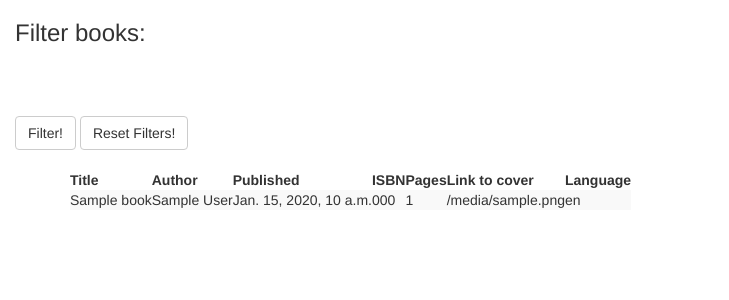
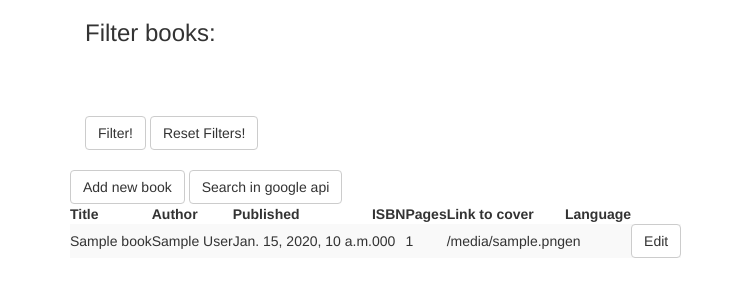
Before and after one commit to rehan-mateusz/Library, a Django app: template libraryproject/books/templates/books/book_list.html in a window 1280 px wide. Shown: the top 300 px of the page, without its empty margins (0-729 px from the left). Run offline with Django 3.2, Linux system fonts and the light colour scheme; the template is opened without the code that fills it: most values are stand-ins (such as "Sample title", 1, 10 or a date in 2020); some libraries are stand-ins or nearby versions.

Commit message:
added links

```diff
--- a/libraryproject/books/templates/books/book_list.html
+++ b/libraryproject/books/templates/books/book_list.html
@@ -2,8 +2,8 @@
 {% load bootstrap3 %}
 
 {% block content %}
-
-    <div class="col-sm-10 blogShort">
+<div class="container">
+  <div class="col-sm-10 blogShort">
       <form method="GET">
         <h3>Filter books:</h3>
         <br>
@@ -18,7 +18,15 @@
       </form>
       <br>
     </div>
-
+</div>
+<div class="container">
+  <a href="{%url 'books:book_add' %}">
+    <button type="button" class="btn btn-default">Add new book</button>
+  </a>
+  <a href="{%url 'books:google_search' %}">
+    <button type="button" class="btn btn-default">Search in google api</button>
+  </a>
+</div>
 <div class="container">
     <table class="table-sm table-striped">
       <thead>
@@ -42,6 +50,11 @@
           <td> {{book.pages}}</td>
           <td> {{book.cover_link}}</td>
           <td> {{book.publication_language}}</td>
+          <td>
+            <a href="{%url 'books:book_update' book.id %}">
+              <button type="button" class="btn btn-default">Edit</button>
+            </a>
+          </td>
         </tr>
         {% endfor %}
       </tbody>
```
